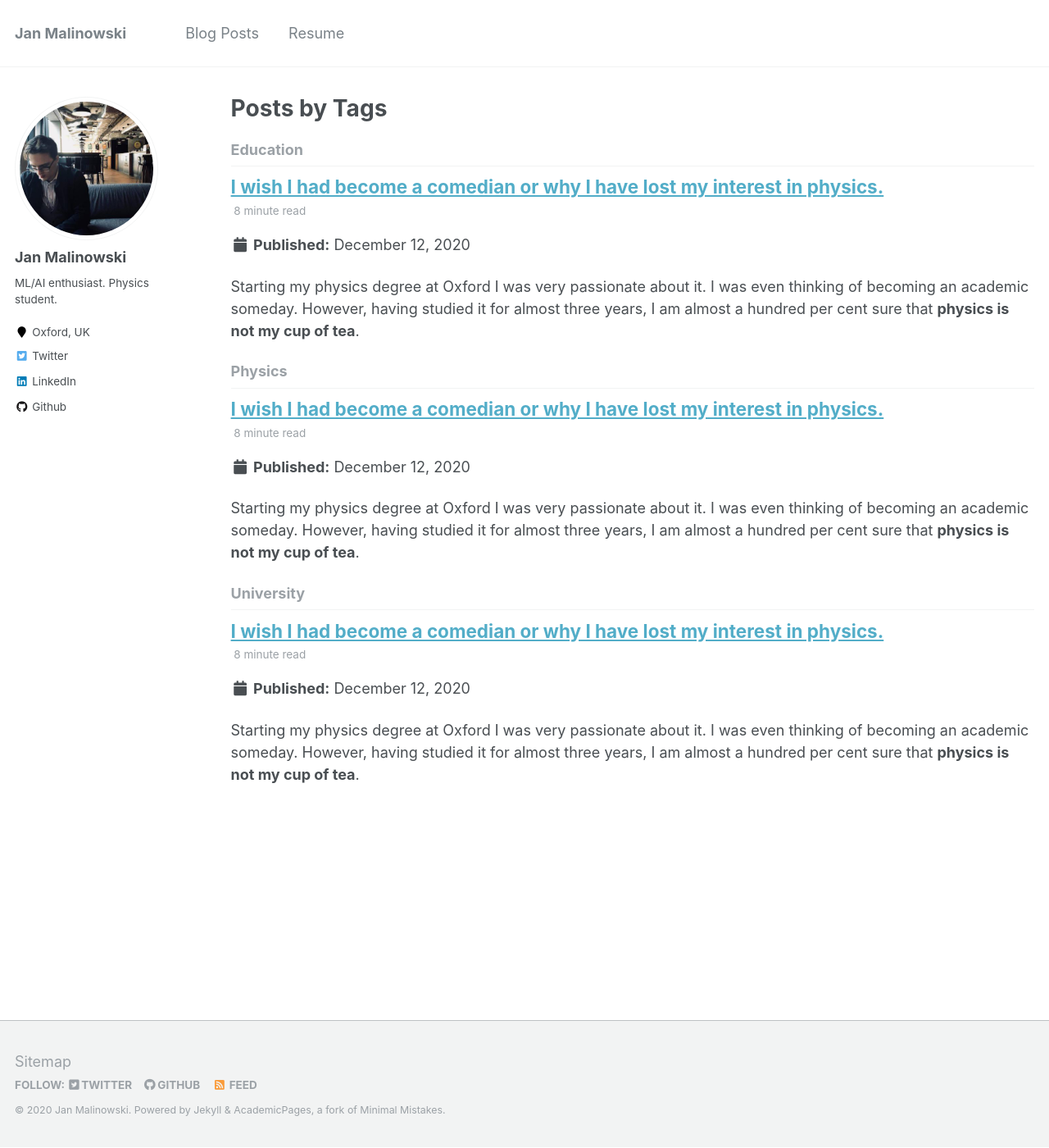
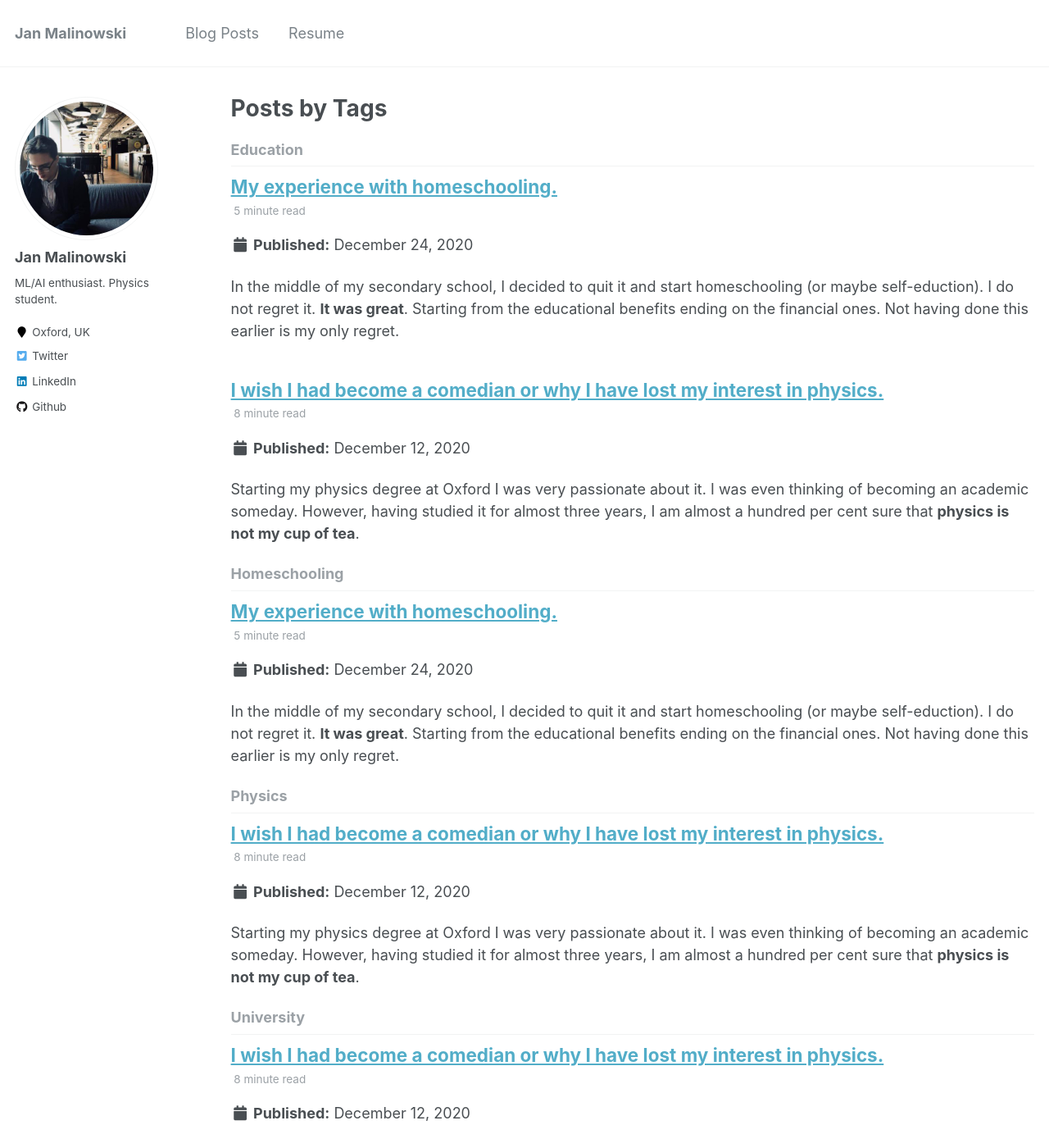
Before and after one commit to JanMalinowski/JanMalinowski.github.io, a Jekyll site: the page built from _pages/tag-archive.html, in a window 1280 px wide and 1400 px high. Shown: the whole window at 82% size. Built offline with Jekyll 4.4.1, drawn with Linux system fonts in a browser that asks for light colours; part of the change alters nothing that is shown.

Commit message:
Added a new post

```diff
--- a/_config.yml
+++ b/_config.yml
@@ -11,7 +11,7 @@ title                    : "Jan Malinowski"
 title_separator          : "-"
 name                     : &name "Jan Malinowski"
 description              : &description
-url                      : https://janmalinowski.github.io  #http://127.0.0.1:4000 # the base hostname & protocol for your site e.g. "https://mmistakes.github.io"
+url                      : https://janmalinowski.github.io  #http://127.0.0.1:4000  # the base hostname & protocol for your site e.g. "https://mmistakes.github.io"
 baseurl                  : "" # the subpath of your site, e.g. "/blog"
 repository               : "JanMalinowski/JanMalinowski.github.io"
 teaser                   :  # filename of teaser fallback teaser image placed in /images/, .e.g. "500x300.png"
--- /dev/null
+++ b/_posts/2020-12-24-blog-post-2.md
@@ -0,0 +1,44 @@
+---
+title: 'My experience with homeschooling.'
+date: 2020-12-24
+permalink: /posts/2020/12/blog-post-2/my-experience-with-homeschooling
+excerpt: "In the middle of my secondary school, I decided to quit it and start homeschooling (or maybe self-eduction). I do not regret it. **It was great**. Starting from the educational benefits ending on the financial ones. Not having done this earlier is my only regret."
+tags:
+  - Education
+  - Homeschooling
+
+---
+
+## Some background
+
+In the middle of my secondary school, I decided to quit it and start homeschooling (or maybe self-eduction). I do not regret it. **It was great**. Starting from the educational benefits ending on the financial ones. Not having done this earlier is my only regret.
+
+## Education
+
+After quitting school I finally started to have more time to do things that I was interested in. In school every day, I had to waste 40-90 minutes to get there. Adding additional time for breaks and some organisational stuff i.e. attendance check, I would estimate that around 20% of the time is wasted on such irrelevant things. Cutting these things alone save me 8 hours **every week**.
+
+Students in general have different talents. I was always quite good at maths and physics, but on the other hand, I was terrible at writing essays etc (N.B. the teacher from my former school had told me that with homeschooling I wouldn't be able to prepare myself for the end of school exams). Though, I managed to be in the top 2% in the polish language exam at the end of school. I achieved that despite spending less than 2 hours per week on it (In the school that was about 3x as much. Pareto principle in practice?).  How did I manage to do that? I found a teacher who agreed to give a private lesson to me once per week. As these lessons were tailor-made, I could focus on my underbellies. All of this for about £15/week. Besides, I have found that learning all of this can also be quite plausible. As always, choosing the curriculum together with a teacher is always better than the teacher forcing students to follow his plan.
+
+With English and Spanish things were even simpler since I was already attending some extracurricular classes to **broaden my knowledge**. That saved me another **6 hours every week**. Additionally, these activities prevented me from becoming some kind of a social zombie.
+
+Learning my core subjects in that way was also significantly easier. For maths, every week I was meeting with a retired teacher who also was passionate about various mathematical Olympiads. Although I was not participating in any of these, his insights, tips and tricks were extremely helpful for me.
+
+Last but not least, with physics, it was even simpler. Through my secondary school, I was attending an extracurricular (**unpaid**!) classes focused on the physics Olympiad, which were run by a local teacher. When I told him about my decision to start homeschooling, he offered to have an additional meeting with me every week. During these meetings, we were discussing additional problems. Later some of my friends also started attending these meetings. That was fun! More importantly, he had also provided and other students me with an incredible network of connections. Starting from current and former Oxford students to science prodigies. If it wasn't for their help, I wouldn't get into Oxford. Later, during my first year, he's even visited me in the UK.
+
+All these things allowed me to work at my very own pace. The results were quite spectacular. I have finished **all** of the exams approximately two months before the deadline. Not bad. What's more, surprisingly I found out that suddenly I had **more time** than before. Thanks to this, I could participate in a research project organised by a PhD from the local university, work or just chill out.
+
+## Finances
+
+For one year all the classes cost me (or rather my parents) about £2000. Given polish reality, that's not little, however, the only additional class that I had to take up because of starting homeschooling was only about £600 a year. Additionally, since I had more time than my school attending peers I could also support myself financially.
+
+Thanks to my cousin, I worked part-time in Norway for two summers. Apart from getting some valuable experience, during that time I earned about £6000. This + generous Oxford bursary allowed me to be quite independent during the first year of my studies. Sliding on a snow sauce in the middle of summer or experiencing white nights were also unique experiences.
+
+## Other pros
+
+Homeschooling has yet another advantage over the traditional school. You can learn **everywhere**.  Trips in the middle of the school year? A one day trip to Brussels? Opera concert in the middle of the week? No problem. The sky is the limit. With traditional school, this would be significantly harder to do, if not impossible. Apart from that, this also made the whole university application process less stressful and simpler. I could delay some of the less important duties for later and prepare properly for the aptitude tests and the interviews.
+
+## Summary
+
+I believe that homeschooling is a very efficient way of studying. From my experience, I can say, that it has worked remarkably well for me. The only (non-financial) *must-haves* that I can think of are self-reliance and a sincere curiosity for the world around us.
+
+With younger kids, this may be significantly harder, since for them is not as much about education as about social skills. Parents also have to replace teachers, which can be time-consuming and hard (after all no one knows everything). Nevertheless, some communities have shown this can be efficiently solved e.g. by organising local groups of home-schooled kids, which also makes it more affordable.
```
Also changed, not shown: 9 other files.
